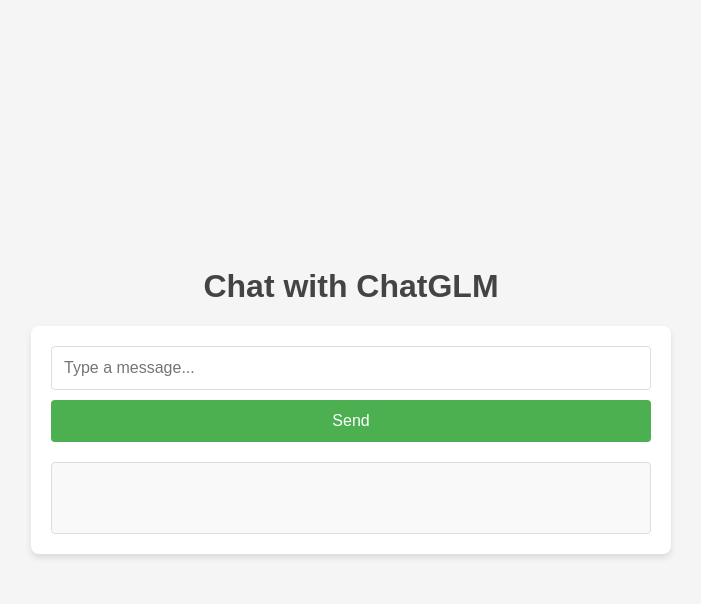
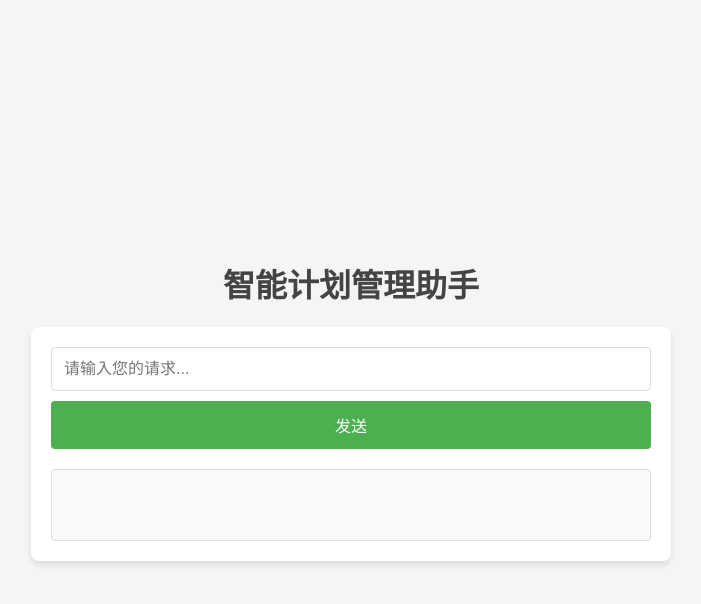
Before and after one commit to YukiCheZ/ITMA, a Django app: page /llmagent/ in a window 1280 px wide. Shown: the top 604 px of the page, without its empty margins (289-990 px from the left). Run offline with Django 4.2, Linux system fonts and the light colour scheme; the visitor is signed in with stand-in values (Sample User, id 1).

Commit message:
update and fix bugs

```diff
--- a/llmagent/apps.py
+++ b/llmagent/apps.py
@@ -1,5 +1,4 @@
 from django.apps import AppConfig
-
 
 class LlmagentConfig(AppConfig):
     default_auto_field = 'django.db.models.BigAutoField'
--- a/llmagent/prompts.py
+++ b/llmagent/prompts.py
@@ -6,8 +6,6 @@
 user_timezone = pytz.timezone("Asia/Shanghai") # 用户的时区
 formatted_time = datetime.now(user_timezone).strftime("%Y-%m-%d %H:%M:%S")
 
-exist_events = Events.get_all_events()
-
 llm_select_option_prompt = (
         "请你根据用户输入的文字判断用户需求是否属于以下需求之一："
         "1.删除。 2.更新。 3.新增"
@@ -15,19 +13,10 @@
     )
 
 llm_create_event_prompt = (
-        "你是一个专业的日程规划助手，请注意现在的时间是 {formatted_time}。"
+        f"你是一个专业的日程规划助手，请注意现在的时间是 {formatted_time}。"
         "根据用户提供的需求，生成符合要求的日程计划。返回的结果必须是 JSON 格式（json格式的列表，每个计划分别为一个字典元素），包含以下字段："
         "1. title（字符串，表示事件标题，例如'团队会议'）;"
         "2. start（例如'2024-11-18 09:00:00'）;"
         "3. end（例如'2024-11-18 11:00:00'）。"
         "确保返回的 JSON 数据格式正确，不要包含额外的信息或解释。注意：时间一定要符合格式！同时你的安排一定要符合用户要求和现实常理(比如一些计划之间要有时间间隔)"
-        # "以下是一个示例："
-        # '{{'
-        # '"title": "团队会议", '
-        # '"start": "2024-11-18 09:00:00", '
-        # '"end": "2024-11-18 11:00:00"'
-        # '}}。'
-        # "下面为目前已经安排的计划，请你甄别日期，确保新的计划不会与已有计划在时间上重叠（也就是说你给出的计划不能同时满足："
-        # "开始时间早于一个已有计划的结束时间并且结束时间晚于这个已有计划的开始时间，如果无法进行安排，请回答：日程太满，不能进行安排）："
-        # "{exist_events}"
-    ).format(formatted_time=formatted_time, exist_events=exist_events)
+    ).format(formatted_time=formatted_time)
--- a/llmagent/views.py
+++ b/llmagent/views.py
@@ -1,7 +1,5 @@
 import re
-
 import json
-import requests
 
 from django.utils import timezone
 from django.contrib import messages
--- a/taskcalendar/views.py
+++ b/taskcalendar/views.py
@@ -1,4 +1,3 @@
-import json
 from django.shortcuts import render
 from django.http import JsonResponse
 from django.views.decorators.csrf import csrf_exempt
--- a/templates/home.html
+++ b/templates/home.html
@@ -3,7 +3,7 @@
 
 {% block content %}
 <h1></h1>
-<h2>Welcome, {{ user.username }}!欢迎来到我的 Django 项目</h2>
-<p>从左侧下拉菜单中选择应用程序以加载内容。</p>
+<h2>Welcome, {{ user.username }}!欢迎使用智能计划管理助手</h2>
+<p>从左侧下拉菜单中选择应用程序以加载内容。<br> 选择智能助手以通过聊天来实现计划设置。</p>
 <a href="{% url 'logout' %}">Logout</a>
 {% endblock %}
--- a/templates/llmagent/chat.html
+++ b/templates/llmagent/chat.html
@@ -3,7 +3,7 @@
 <head>
     <meta charset="UTF-8">
     <meta name="viewport" content="width=device-width, initial-scale=1.0">
-    <title>Chat with AI Agent</title>
+    <title>请您输入您的需求</title>
     <style>
         /* 全局样式 */
         body {
@@ -121,14 +121,14 @@
     </script>
 </head>
 <body>
-    <h1>Chat with ChatGLM</h1>
+    <h1>智能计划管理助手</h1>
     <div class="chat-container">
         <!-- CSRF Token -->
         <input type="hidden" name="csrfmiddlewaretoken" value="{{ csrf_token }}">
 
         <div class="chat-box">
-            <input type="text" id="user_input" placeholder="Type a message...">
-            <button onclick="sendMessage()">Send</button>
+            <input type="text" id="user_input" placeholder="请输入您的请求...">
+            <button onclick="sendMessage()">发送</button>
         </div>
         <div id="chat_response"></div>
     </div>
--- a/templates/taskcalendar/taskcalendar.html
+++ b/templates/taskcalendar/taskcalendar.html
@@ -15,7 +15,7 @@
 
 <div class="container">
     <div class="row">
-        <h4>计划管理表（添加计划： 选中右上方“日”视图以后，拖拽鼠标选取对应时间区域即可）</h4>
+        <h4>计划管理表（添加计划： 选中右上方“日”或“月”视图以后，拖拽鼠标选取对应时间区域即可）</h4>
         <!-- 这里是动态加载的内容 -->
         <div id="calendar"></div>
     </div>
--- a/templates/users/set_api_key.html
+++ b/templates/users/set_api_key.html
@@ -6,7 +6,7 @@
     <title>Set API Key</title>
 </head>
 <body>
-    <h1>Set your API Key</h1>
+    <h1>请设置您的 API Key (当前助手版本使用的大模型为Chat-GLM-Flash)</h1>
     <form method="POST">
         {% csrf_token %}
         {{ form.as_p }}
```
Also changed, not shown: system/views.py (+4 -8 lines), llmagent/migrations/0001_initial.py, taskcalendar/migrations/0001_initial.py.
